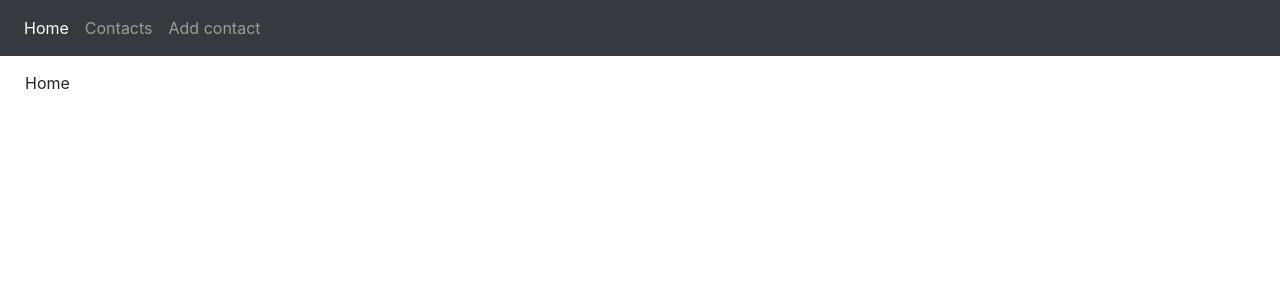
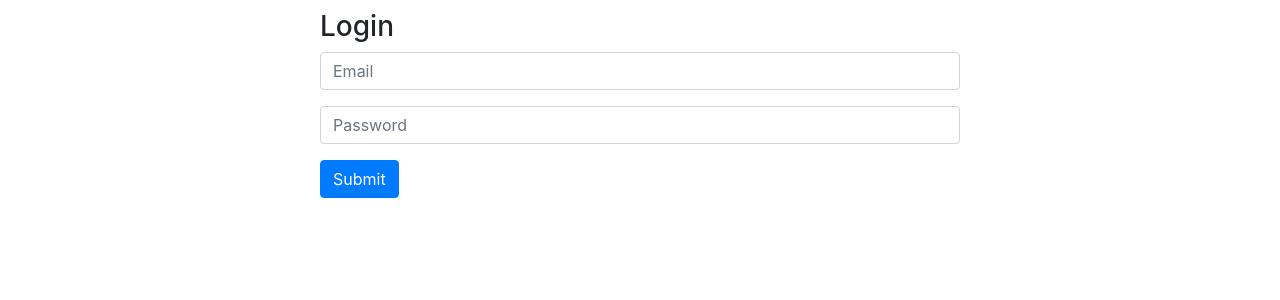
Before and after one commit to QuentinDiaferia/contact-book-slim-react, a React app in the folder contact_book_front/: page / in a window 1280 px wide. Shown: the top 300 px of the page. Built offline with nearby package versions, Linux system fonts and the light colour scheme; the HTML template or start-up script is replaced by a standard one.

Commit message:
Split App and Router

```diff
--- a/contact_book_front/assets/styles/main.scss
+++ b/contact_book_front/assets/styles/main.scss
@@ -59,4 +59,5 @@
     width: 50%;
     max-width: 780px;
     margin: auto;
+    margin-top: 10px;
 }
--- a/contact_book_front/src/components/App.js
+++ b/contact_book_front/src/components/App.js
@@ -1,33 +1,30 @@
 import React from 'react'
-
-import { Switch, Route } from 'react-router-dom'
 import { connect } from 'react-redux'
 
+import FlashData from 'components/FlashData'
 import Navbar from 'components/Navbar'
-import FlashData from 'components/FlashData'
-import Home from 'components/Home'
 import LoginPage from 'components/login/LoginPage'
-import ListContainer from 'components/contacts/ListContainer'
-import ContactContainer from 'components/contacts/ContactContainer'
-import FormContainer from 'components/contacts/FormContainer'
-import FormEditContainer from 'components/contacts/FormEditContainer'
 
 class App extends React.Component {
     render() {
         return (
-            <div>
-                <FlashData />
-                <Navbar />
-                <Switch>
-                    <Route exact path = {BASE_PATH + '/'} component = {Home} />
-                    <Route path = {BASE_PATH + '/list'} component = {ListContainer} />
-                    <Route path = {BASE_PATH + '/contact/:id'} component = {ContactContainer} />
-                    <Route path = {BASE_PATH + '/add'} component = {FormContainer} />
-                    <Route path = {BASE_PATH + '/edit/:id'} component = {FormEditContainer} />
-                </Switch>
-            </div>
+            !this.props.session.user ? (
+                <div>
+                    <FlashData />
+                    <Navbar />
+                    {this.props.children}
+                </div>
+            ) : (
+                <LoginPage />
+            )
         )
     }
 }
 
-export default App
+const mapStateToProps = store => {
+    return {
+        session: store.session
+    }
+}
+
+export default connect(mapStateToProps)(App)
--- /dev/null
+++ b/contact_book_front/src/components/RouterApp.js
@@ -0,0 +1,32 @@
+import React from 'react'
+
+import { Switch, Route } from 'react-router-dom'
+
+import App from 'components/App'
+import Home from 'components/Home'
+import ListContainer from 'components/contacts/ListContainer'
+import ContactContainer from 'components/contacts/ContactContainer'
+import FormContainer from 'components/contacts/FormContainer'
+import FormEditContainer from 'components/contacts/FormEditContainer'
+
+const HomeWrapped = () => <App><Home /></App>
+const ListContainerWrapped = () => <App><ListContainer /></App>
+const ContactContainerWrapped = () => <App><ContactContainer /></App>
+const FormContainerWrapped = () => <App><FormContainer /></App>
+const FormEditContainerWrapped = () => <App><FormEditContainer /></App>
+
+class RouterApp extends React.Component {
+    render() {
+        return (
+            <Switch>
+                <Route exact path = {BASE_PATH + '/'} component = {HomeWrapped} />
+                <Route path = {BASE_PATH + '/list'} component = {ListContainerWrapped} />
+                <Route path = {BASE_PATH + '/contact/:id'} component = {ContactContainerWrapped} />
+                <Route path = {BASE_PATH + '/add'} component = {FormContainerWrapped} />
+                <Route path = {BASE_PATH + '/edit/:id'} component = {FormEditContainerWrapped} />
+            </Switch>
+        )
+    }
+}
+
+export default RouterApp
--- a/contact_book_front/src/index.js
+++ b/contact_book_front/src/index.js
@@ -6,14 +6,14 @@ import { BrowserRouter } from 'react-router-dom'
 import store from 'store'
 import Language from 'services/Language'
 
-import App from 'components/App'
+import RouterApp from 'components/RouterApp'
 
 Language.load('en')
 
 ReactDOM.render(
     <Provider store = {store}>
         <BrowserRouter>
-            <App />
+            <RouterApp />
         </BrowserRouter>
     </Provider>,
     document.getElementById('root')
```
